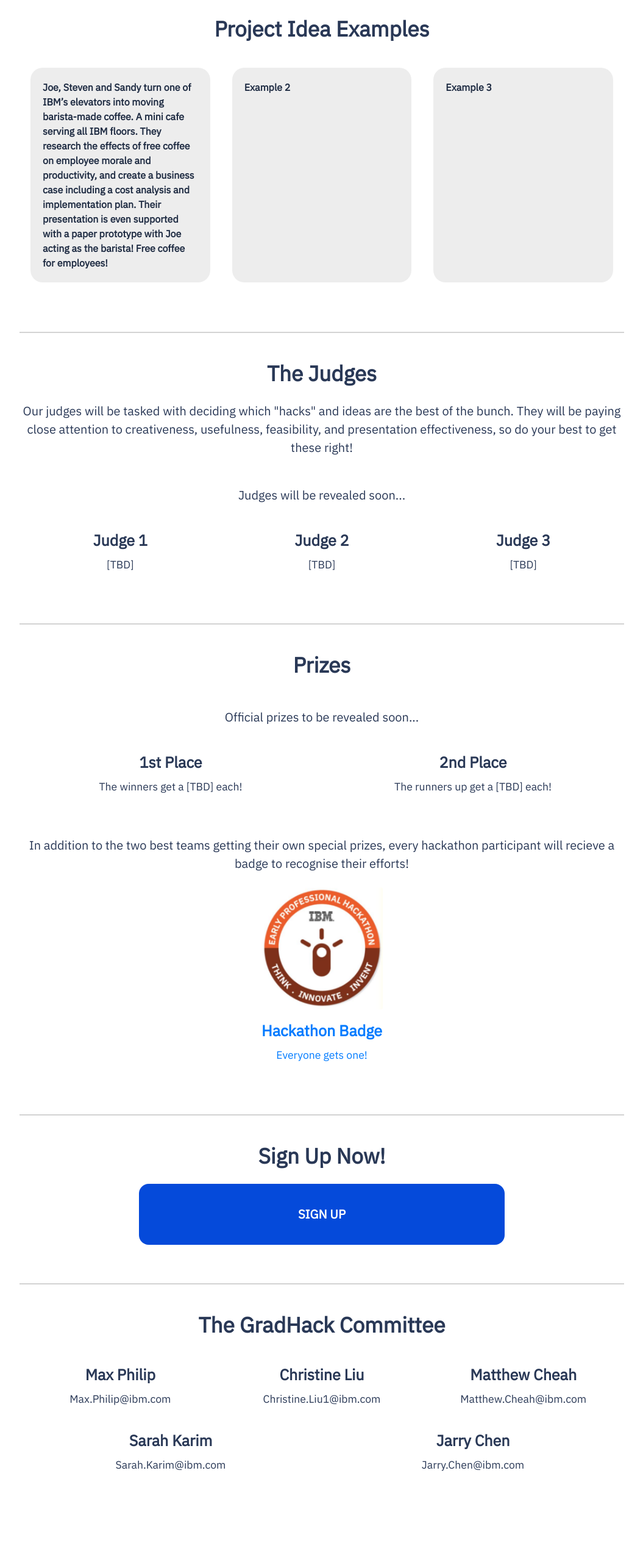
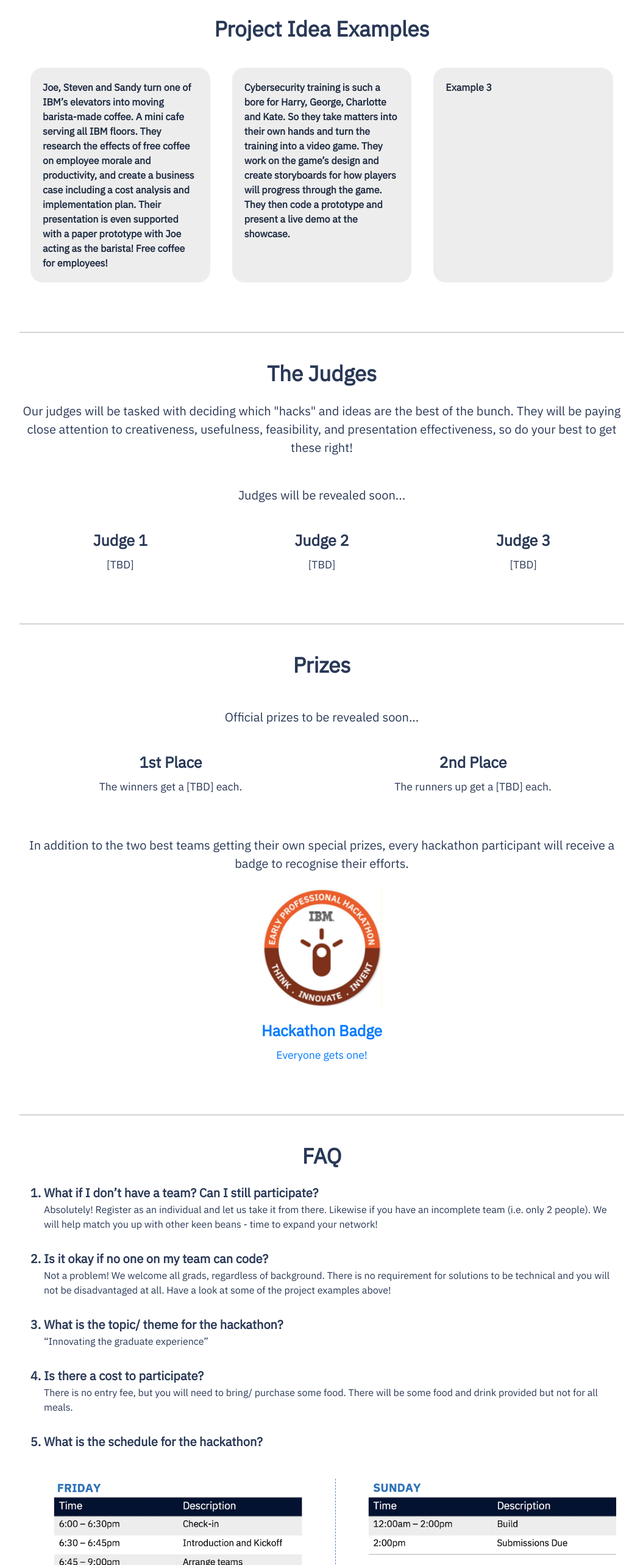
Before and after one commit to max-philip/IBM-GradHack-Website, a React (Create React App) app: page / in a window 1280 px wide. Shown: the part 2480-5046 px from the top of the page at 61% size, without its empty margins (112-1167 px from the left). Before the commit the page ends 4955 px from the top, so only its background shows below. Built offline with nearby package versions, Linux system fonts and the light colour scheme; a web font is replaced by a local one.

Commit message:
faq added, minor updates

```diff
--- a/src/App.js
+++ b/src/App.js
@@ -10,6 +10,7 @@
 
 import MainInfo from './components/MainInfo'
 import About from './components/About'
+import FAQ from './components/FAQ'
 
 import Judges from './components/Judges'
 import Prizes from './components/Prizes'
@@ -75,6 +76,11 @@
         <br/><br />
 
         <hr class="separator separator--line-thin" />
+        <Heading title="FAQ"/>
+        <FAQ />
+        <br />
+
+        <hr class="separator separator--line-thin" />
         <Heading title="Sign Up Now!"/>
         <SignUp />
         <br/><br />
--- a/src/components/Examples.js
+++ b/src/components/Examples.js
@@ -27,7 +27,10 @@
           {/* <Card.Img variant="top" src="holder.js/100px160" /> */}
           <Card.Body className="example-card">
              <Card.Text>
-             <div className="example-text">Example 2
+             <div className="example-text">Cybersecurity training is such a bore for Harry, George,
+             Charlotte and Kate. So they take matters into their own hands and turn the training into
+             a video game. They work on the game’s design and create storyboards for how players will
+             progress through the game. They then code a prototype and present a live demo at the showcase.
               </div>
             </Card.Text>
           </Card.Body>
--- /dev/null
+++ b/src/components/FAQ.js
@@ -0,0 +1,40 @@
+import React, { Component } from 'react'
+
+export default class FAQ extends Component {
+  render() {
+    return (
+      <div>
+        <div style={{display: "table", marginLeft: "auto", marginRight: "auto"}}>
+        <div className="text" style={{textAlign: "left"}}>
+          <ol>
+            <li style={{fontWeight: "bold"}}>What if I don’t have a team? Can I still participate?</li>
+            <p>Absolutely! Register as an individual and let us take it from there. Likewise if you have
+              an incomplete team (i.e. only 2 people). We will help match you up with other keen beans -
+              time to expand your network! </p>
+            <br />
+            <li style={{fontWeight: "bold"}}>Is it okay if no one on my team can code?</li>
+            <p>Not a problem! We welcome all grads, regardless of background. There is no requirement
+              for solutions to be technical and you will not be disadvantaged at all. Have a look at
+              some of the project examples above!</p>
+            <br />
+            <li style={{fontWeight: "bold"}}>What is the topic/ theme for the hackathon?</li>
+            <p>“Innovating the graduate experience”</p>
+            <br />
+            <li style={{fontWeight: "bold"}}>Is there a cost to participate?</li>
+            <p>There is no entry fee, but you will need to bring/ purchase some food. There will be
+              some food and drink provided but not for all meals.</p>
+            <br />
+            <li style={{fontWeight: "bold"}}>What is the schedule for the hackathon?</li>
+            <br />
+            <img
+              style={{width:"100%", display: "block", margin:"auto", paddingBottom:"30px"}}
+              src={require("../images/schedule.png")}
+            />
+          </ol>
+          </div>
+        </div>
+
+      </div>
+    )
+  }
+}
--- a/src/components/Prizes.js
+++ b/src/components/Prizes.js
@@ -22,7 +22,7 @@
           <Card.Body>
             <Card.Title className="info-title">1st Place</Card.Title>
             <Card.Text>
-              The winners get a [TBD] each!
+              The winners get a [TBD] each.
             </Card.Text>
           </Card.Body>
         </Card>
@@ -31,7 +31,7 @@
           <Card.Body>
             <Card.Title className="info-title">2nd Place</Card.Title>
             <Card.Text>
-              The runners up get a [TBD] each!
+              The runners up get a [TBD] each.
             </Card.Text>
           </Card.Body>
         </Card>
@@ -40,7 +40,7 @@
       <br /><br />
       <div className="desc-para">
         In addition to the two best teams getting their own special prizes, every hackathon participant will
-        recieve a badge to recognise their efforts!
+        receive a badge to recognise their efforts.
       </div>
       <br />
 
--- a/src/styles/card.scss
+++ b/src/styles/card.scss
@@ -40,5 +40,5 @@
 
 a:hover {
   color: #061f80;
-  text-decoration: none;
+  text-decoration: none !important;
 }
```
Also changed, not shown: src/images/schedule.png (added).
